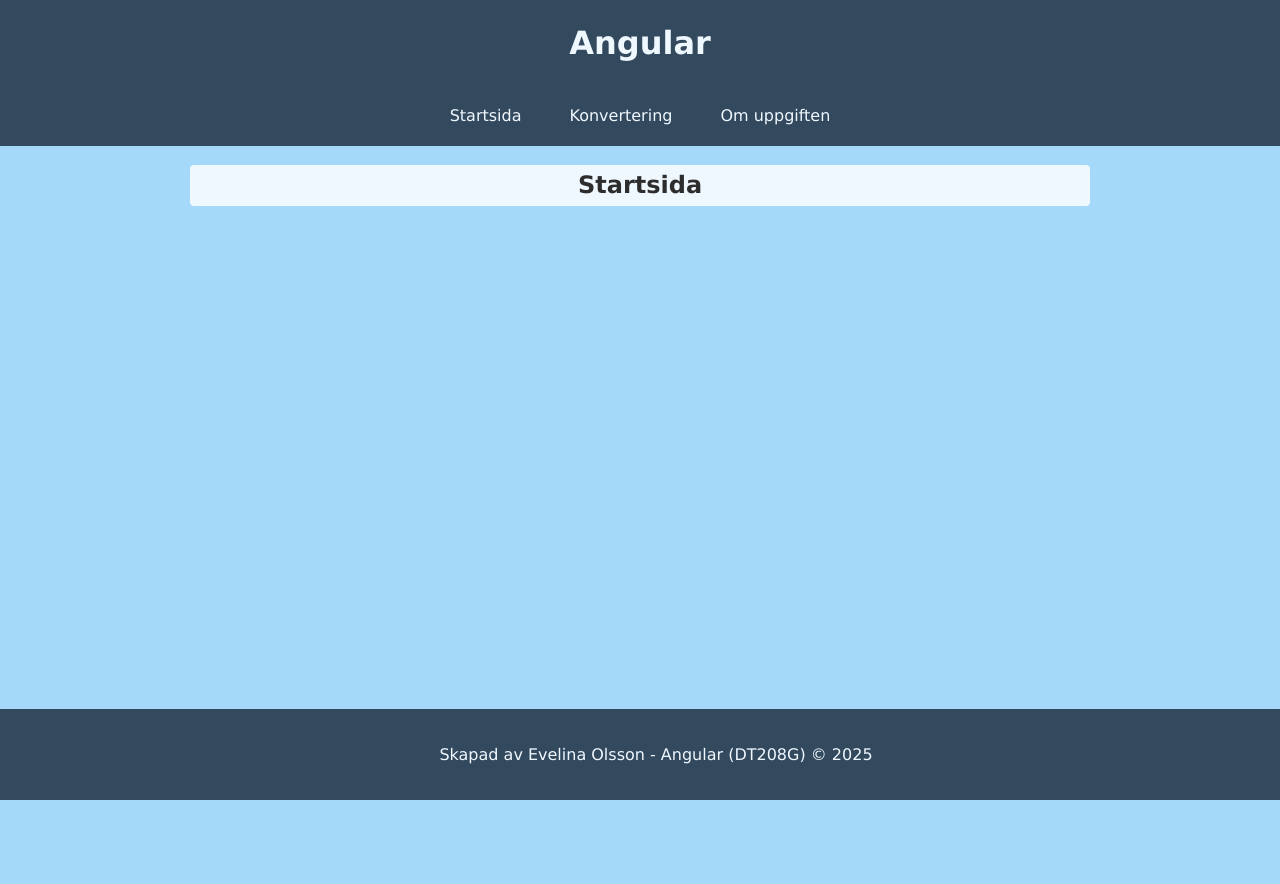
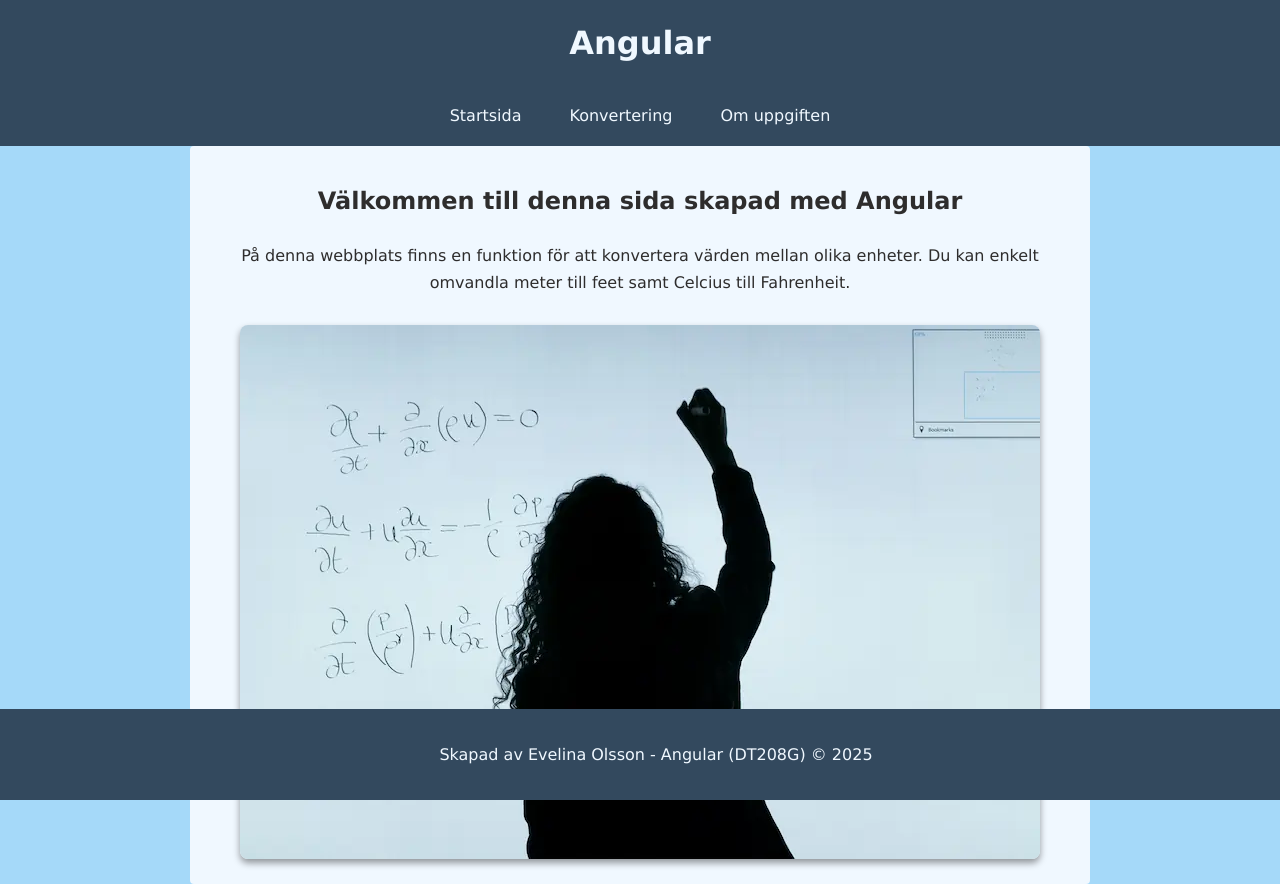
Before and after one commit to evelinaolssn/moment3_dt208g, an Angular app: page /home in a window 1280 px wide. Before the commit the page ends 800 px from the top, so only its background shows below. Built offline with nearby package versions, Linux system fonts and the light colour scheme.

Commit message:
Added content and styling for homepage with image

```diff
--- a/src/app/pages/home/home.css
+++ b/src/app/pages/home/home.css
@@ -0,0 +1,13 @@
+.home {
+    max-width: 800px;
+    margin: 0 auto;
+    padding: 1rem;
+}
+
+.home-image {
+    max-width: 100%;
+    height: auto;
+    border-radius: 8px;
+    box-shadow: 0 4px 7px rgba(0, 0, 0, 0.4);
+    margin-top: 0.8rem;
+}
--- a/src/app/pages/home/home.html
+++ b/src/app/pages/home/home.html
@@ -1 +1,13 @@
-<h2>Startsida</h2>
+<section class="home">
+    <h2>Välkommen till denna sida skapad med Angular</h2>
+
+    <p>
+        På denna webbplats finns en funktion för att konvertera värden mellan olika enheter.
+        Du kan enkelt omvandla meter till feet samt Celcius till Fahrenheit.
+    </p>
+
+    <picture>
+        <source srcset="/mathboard.webp" type="image/webp">
+        <img src="/mathboard.jpg" alt="Illustration relaterad till konvertering" class="home-image">
+    </picture>
+</section>
```
